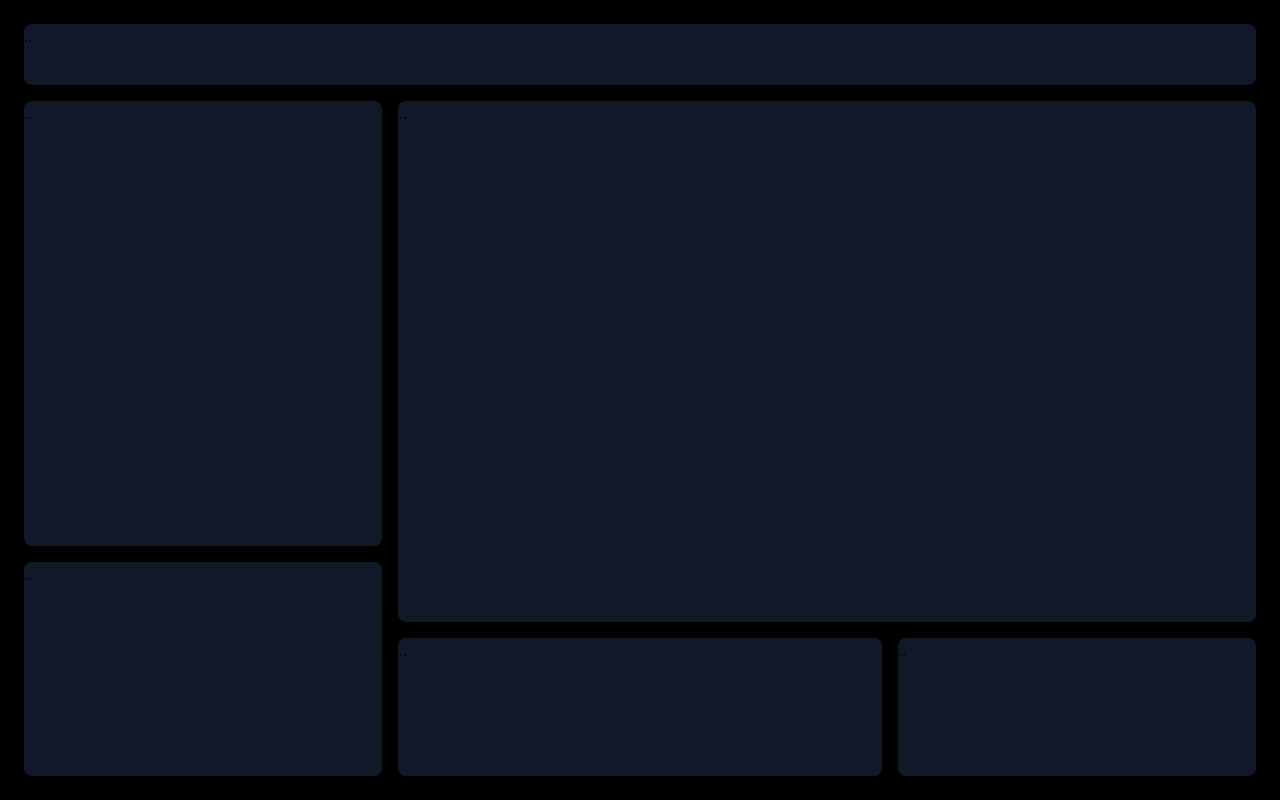
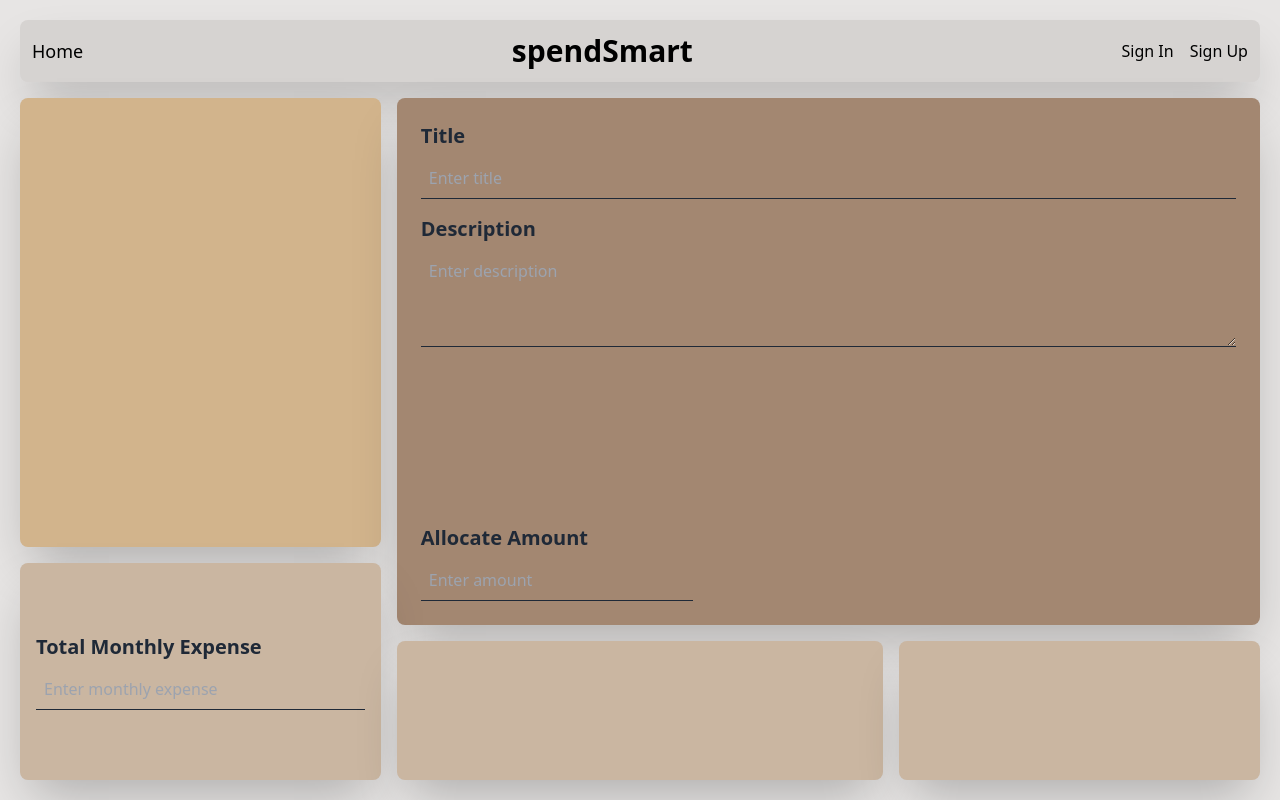
Before and after one commit to not-meet/SpendSmart, a Next.js app in the folder app/: page /expenses in a window 1280 px wide. Built offline with nearby package versions, Linux system fonts and the light colour scheme.

Commit message:
added things in expenses page

```diff
--- a/app/pages/expenses.tsx
+++ b/app/pages/expenses.tsx
@@ -1,17 +1,74 @@
 import React from "react";
-const expenses = () => {
+
+const Expenses = () => {
   return (
-    <div className="min-h-screen w-full flex items-center justify-center bg-black">
-      <div className="grid min-h-screen w-full grid-col-10 grid-rows-10 gap-4 p-6 rounded-lg">
-        <div className="col-span-10 rounded-lg bg-gray-900">..</div>
-        <div className="col-span-3 row-span-6 rounded-lg bg-gray-900">..</div>
-        <div className="col-span-7 row-span-7 bg-gray-900 rounded-lg">..</div>
-        <div className="col-span-3 row-span-3 bg-gray-900 rounded-lg">..</div>
-        <div className="col-span-4 row-span-2 bg-gray-900 rounded-lg">..</div>
-        <div className="col-span-3 row-span-2 bg-gray-900 rounded-lg">..</div>
+    <div className="min-h-screen w-full flex items-center justify-center bg-stone-200">
+      <div className="grid min-h-screen w-full grid-cols-10 grid-rows-10 gap-4 p-5 rounded-lg">
+        {/* Navbar */}
+        <div className="col-span-10 flex items-center justify-between p-3 rounded-lg shadow-2xl bg-stone-300">
+          <div>
+            <button className="text-black text-lg">Home</button>
+          </div>
+          <div className="text-black text-3xl font-bold">spendSmart</div>
+          <div>
+            <button className="text-black mr-4">Sign In</button>
+            <button className="text-black">Sign Up</button>
+          </div>
+        </div>
+
+        <div className="col-span-3 row-span-6 rounded-lg bg-[#d2b48c] shadow-2xl"></div>
+
+        {/* Form Section */}
+        <div className="col-span-7 row-span-7 bg-[#a38771] rounded-lg p-6 flex shadow-2xl flex-col justify-between">
+          {/* Form Inputs */}
+          <div>
+            <label className="block text-xl text-gray-800 font-bold mb-2">
+              Title
+            </label>
+            <input
+              type="text"
+              placeholder="Enter title"
+              className="w-full p-2 mb-4 border-b border-gray-800 focus:outline-none bg-transparent"
+            />
+            <label className="block text-xl text-gray-800 font-bold mb-2">
+              Description
+            </label>
+            <textarea
+              placeholder="Enter description"
+              className="w-full p-2 h-24 border-b border-gray-800 focus:outline-none bg-transparent"
+            ></textarea>
+          </div>
+
+          {/* Amount Input (Bottom Left) */}
+          <div className="flex flex-col">
+            <label className="text-xl text-gray-800 font-bold mb-2">
+              Allocate Amount
+            </label>
+            <input
+              type="number"
+              placeholder="Enter amount"
+              className="w-1/3 p-2 border-b border-gray-800 focus:outline-none bg-transparent"
+            />
+          </div>
+        </div>
+
+        {/* Total Monthly Expense Input */}
+        <div className="col-span-3 row-span-3 bg-[#cab6a1] rounded-lg shadow-2xl p-4 flex flex-col justify-center">
+          <label className="block text-xl text-gray-800 font-bold mb-2">
+            Total Monthly Expense
+          </label>
+          <input
+            type="number"
+            placeholder="Enter monthly expense"
+            className="w-full p-2 border-b border-gray-800 focus:outline-none bg-transparent"
+          />
+        </div>
+
+        <div className="col-span-4 row-span-2 bg-[#cab6a1] rounded-lg shadow-2xl"></div>
+        <div className="col-span-3 row-span-2 bg-[#cab6a1] rounded-lg shadow-2xl"></div>
       </div>
     </div>
-  )
-}
+  );
+};
 
-export default expenses;
+export default Expenses;
```
